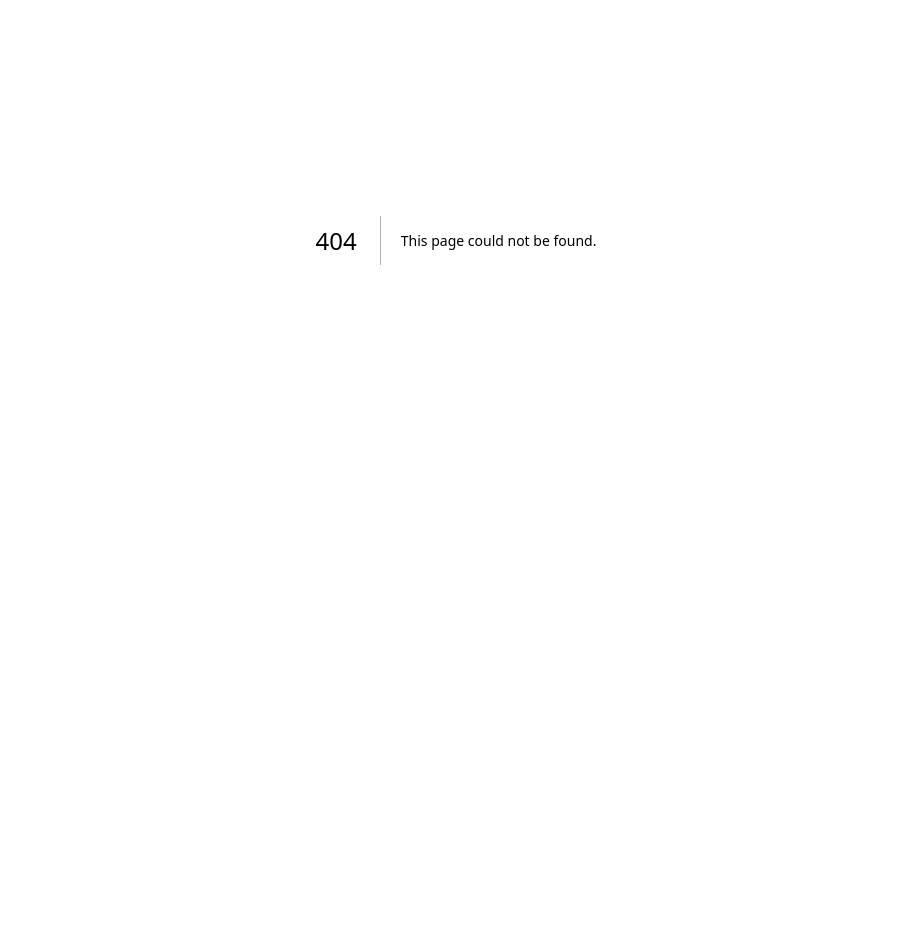
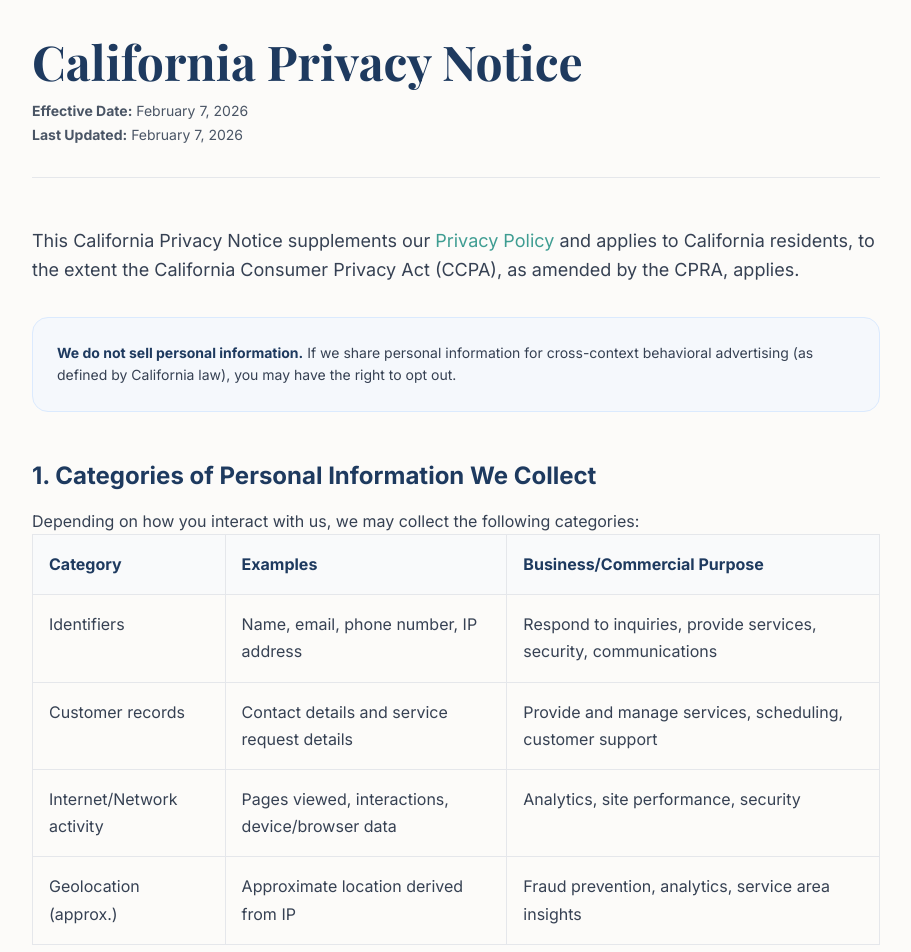
Before and after one commit to Trayshmhirk/caresphere-healthcare, a Next.js app: page /california-privacy-notice in a window 1280 px wide. Before the commit this address had no page. Shown: the part 160-1112 px from the top of the page, without its empty margins (184-1095 px from the left). Before the commit the page ends 800 px from the top, so only its background shows below. Built offline with nearby package versions, Linux system fonts and the light colour scheme; a web font is replaced by a local one.

Commit message:
feat: add California Privacy Notice page
- Add detailed CCPA/CPRA compliance notice
- Include categories of personal information table
- Add California resident rights (Know, Delete, Correct, Opt-out)
- Include Do Not Sell or Share mechanism
- Add verification process and authorized agent support

```diff
--- /dev/null
+++ b/app/(privacy-policies)/california-privacy-notice/page.tsx
@@ -0,0 +1,190 @@
+import Link from "next/link";
+
+export const metadata = {
+  title: "California Privacy Notice | Caresphere Healthcare LLC",
+  description: "California Privacy Notice for Caresphere Healthcare LLC.",
+};
+
+export default function CaliforniaPrivacyNoticePage() {
+  return (
+    <div className="mx-auto max-w-4xl px-6 py-12 md:py-20">
+      {/* Header */}
+      <div className="mb-12 border-b border-gray-200 pb-8">
+        <h1 className="mb-4 font-serif text-4xl font-bold text-[#1e3a5f] md:text-5xl">
+          California Privacy Notice
+        </h1>
+        <div className="space-y-1 text-sm text-gray-600">
+          <p>
+            <strong>Effective Date:</strong> February 7, 2026
+          </p>
+          <p>
+            <strong>Last Updated:</strong> February 7, 2026
+          </p>
+        </div>
+      </div>
+
+      {/* Content */}
+      <div className="prose prose-lg max-w-none">
+        <p className="text-lg leading-relaxed text-gray-700">
+          This California Privacy Notice supplements our{" "}
+          <Link href="/privacy-policy" className="text-[#3f9d92] hover:underline">
+            Privacy Policy
+          </Link>{" "}
+          and applies to California residents, to the extent the California Consumer Privacy Act
+          (CCPA), as amended by the CPRA, applies.
+        </p>
+
+        <div className="my-8 rounded-xl border border-blue-100 bg-blue-50/50 p-6">
+          <p className="m-0 text-sm leading-relaxed text-gray-700">
+            <strong className="text-[#1e3a5f]">We do not sell personal information.</strong> If we
+            share personal information for cross-context behavioral advertising (as defined by
+            California law), you may have the right to opt out.
+          </p>
+        </div>
+
+        <h2 className="mt-12 mb-4 text-2xl font-bold text-[#1e3a5f]">
+          1. Categories of Personal Information We Collect
+        </h2>
+        <p className="leading-relaxed text-gray-700">
+          Depending on how you interact with us, we may collect the following categories:
+        </p>
+
+        <div className="overflow-x-auto">
+          <table className="w-full border-collapse border border-gray-200">
+            <thead>
+              <tr className="bg-gray-50">
+                <th className="border border-gray-200 p-4 text-left font-bold text-[#1e3a5f]">
+                  Category
+                </th>
+                <th className="border border-gray-200 p-4 text-left font-bold text-[#1e3a5f]">
+                  Examples
+                </th>
+                <th className="border border-gray-200 p-4 text-left font-bold text-[#1e3a5f]">
+                  Business/Commercial Purpose
+                </th>
+              </tr>
+            </thead>
+            <tbody>
+              <tr>
+                <td className="border border-gray-200 p-4 align-top">Identifiers</td>
+                <td className="border border-gray-200 p-4 align-top">
+                  Name, email, phone number, IP address
+                </td>
+                <td className="border border-gray-200 p-4 align-top">
+                  Respond to inquiries, provide services, security, communications
+                </td>
+              </tr>
+              <tr>
+                <td className="border border-gray-200 p-4 align-top">Customer records</td>
+                <td className="border border-gray-200 p-4 align-top">
+                  Contact details and service request details
+                </td>
+                <td className="border border-gray-200 p-4 align-top">
+                  Provide and manage services, scheduling, customer support
+                </td>
+              </tr>
+              <tr>
+                <td className="border border-gray-200 p-4 align-top">Internet/Network activity</td>
+                <td className="border border-gray-200 p-4 align-top">
+                  Pages viewed, interactions, device/browser data
+                </td>
+                <td className="border border-gray-200 p-4 align-top">
+                  Analytics, site performance, security
+                </td>
+              </tr>
+              <tr>
+                <td className="border border-gray-200 p-4 align-top">Geolocation (approx.)</td>
+                <td className="border border-gray-200 p-4 align-top">
+                  Approximate location derived from IP
+                </td>
+                <td className="border border-gray-200 p-4 align-top">
+                  Fraud prevention, analytics, service area insights
+                </td>
+              </tr>
+            </tbody>
+          </table>
+        </div>
+
+        <p className="mt-4 text-sm leading-relaxed text-gray-600">
+          We do not intentionally collect sensitive personal information (as defined by California
+          law) through standard website inquiry forms. Please avoid entering medical details online.
+        </p>
+
+        <h2 className="mt-12 mb-4 text-2xl font-bold text-[#1e3a5f]">2. Sources</h2>
+        <ul className="space-y-2 text-gray-700">
+          <li>Directly from you (forms, calls, emails)</li>
+          <li>Automatically from your device/browser (cookies, logs)</li>
+          <li>Service providers that support website operations</li>
+        </ul>
+
+        <h2 className="mt-12 mb-4 text-2xl font-bold text-[#1e3a5f]">3. Retention</h2>
+        <p className="leading-relaxed text-gray-700">
+          We retain personal information as long as reasonably necessary for the purposes described,
+          including legal, accounting, and security needs.
+        </p>
+
+        <h2 className="mt-12 mb-4 text-2xl font-bold text-[#1e3a5f]">4. Disclosures</h2>
+        <p className="leading-relaxed text-gray-700">We may disclose personal information to:</p>
+        <ul className="space-y-2 text-gray-700">
+          <li>Service providers/contractors who process it on our behalf</li>
+          <li>Professional advisors</li>
+          <li>Authorities where required by law</li>
+        </ul>
+
+        <h2 className="mt-12 mb-4 text-2xl font-bold text-[#1e3a5f]">5. Your California Rights</h2>
+        <ul className="space-y-2 text-gray-700">
+          <li>Right to know/access</li>
+          <li>Right to delete</li>
+          <li>Right to correct</li>
+          <li>Right to opt out of sale/sharing (if applicable)</li>
+          <li>Right to limit use/disclosure of sensitive personal information (if applicable)</li>
+          <li>Right to non-discrimination</li>
+        </ul>
+
+        <h2 className="mt-12 mb-4 text-2xl font-bold text-[#1e3a5f]">
+          6. How to Exercise Your Rights
+        </h2>
+        <p className="leading-relaxed text-gray-700">
+          Email:{" "}
+          <a href="mailto:info@caresphereservices.com" className="text-[#3f9d92] hover:underline">
+            info@caresphereservices.com
+          </a>
+          <br />
+          Phone:{" "}
+          <a href="tel:1234567890" className="text-[#3f9d92] hover:underline">
+            (123) 456-7890
+          </a>
+        </p>
+        <p className="text-sm leading-relaxed text-gray-600">
+          We may verify your identity before fulfilling requests. Authorized agents may submit
+          requests with appropriate documentation.
+        </p>
+
+        <h2 className="mt-12 mb-4 text-2xl font-bold text-[#1e3a5f]">7. Do Not Sell or Share</h2>
+        <p className="leading-relaxed text-gray-700">
+          To opt out of sale/sharing (if applicable), contact us at{" "}
+          <a href="mailto:info@caresphereservices.com" className="text-[#3f9d92] hover:underline">
+            info@caresphereservices.com
+          </a>
+          . If we provide a &quot;Do Not Sell or Share My Personal Information&quot; link, you may
+          also use that link.
+        </p>
+
+        <h2 className="mt-12 mb-4 text-2xl font-bold text-[#1e3a5f]">8. Contact</h2>
+        <p className="leading-relaxed text-gray-700">
+          Caresphere Healthcare LLC
+          <br />
+          Email:{" "}
+          <a href="mailto:info@caresphereservices.com" className="text-[#3f9d92] hover:underline">
+            info@caresphereservices.com
+          </a>
+          <br />
+          Phone:{" "}
+          <a href="tel:1234567890" className="text-[#3f9d92] hover:underline">
+            (123) 456-7890
+          </a>
+        </p>
+      </div>
+    </div>
+  );
+}
```
